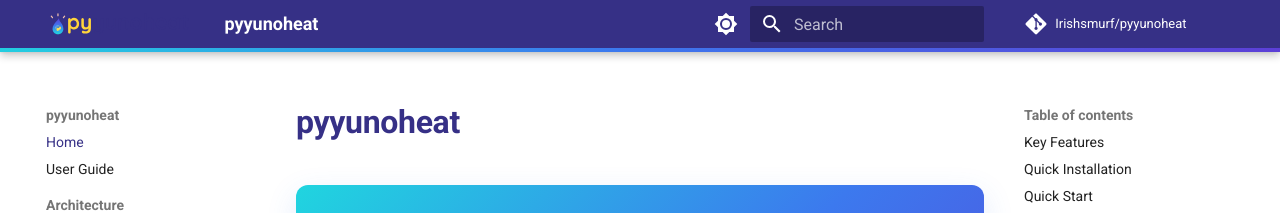
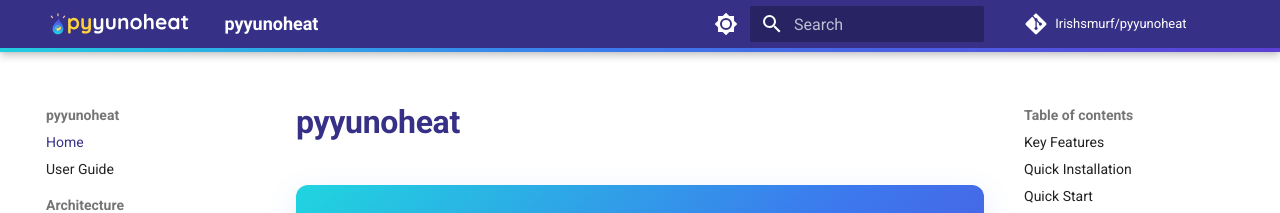
Before and after one commit to Irishsmurf/pyyunoheat, an MkDocs documentation site: the page built from docs/index.md, in a window 1280 px wide. Shown: the top 213 px of the page. Built offline with MkDocs 1.6.1 and Material for MkDocs 9.7.7, drawn with Linux system fonts in a browser that asks for light colours; comment, search, counter and statistics services are not loaded.

Commit message:
doc: add high-contrast white text logo for documentation header

```diff
--- a/mkdocs.yml
+++ b/mkdocs.yml
@@ -8,7 +8,7 @@ repo_url: https://github.com/Irishsmurf/pyyunoheat
 
 theme:
   name: material
-  logo: assets/logo.svg
+  logo: assets/logo-docs.svg
   favicon: assets/icon.svg
   features:
     - navigation.sections
```
Also changed, not shown: docs/assets/logo-docs.svg (added).
